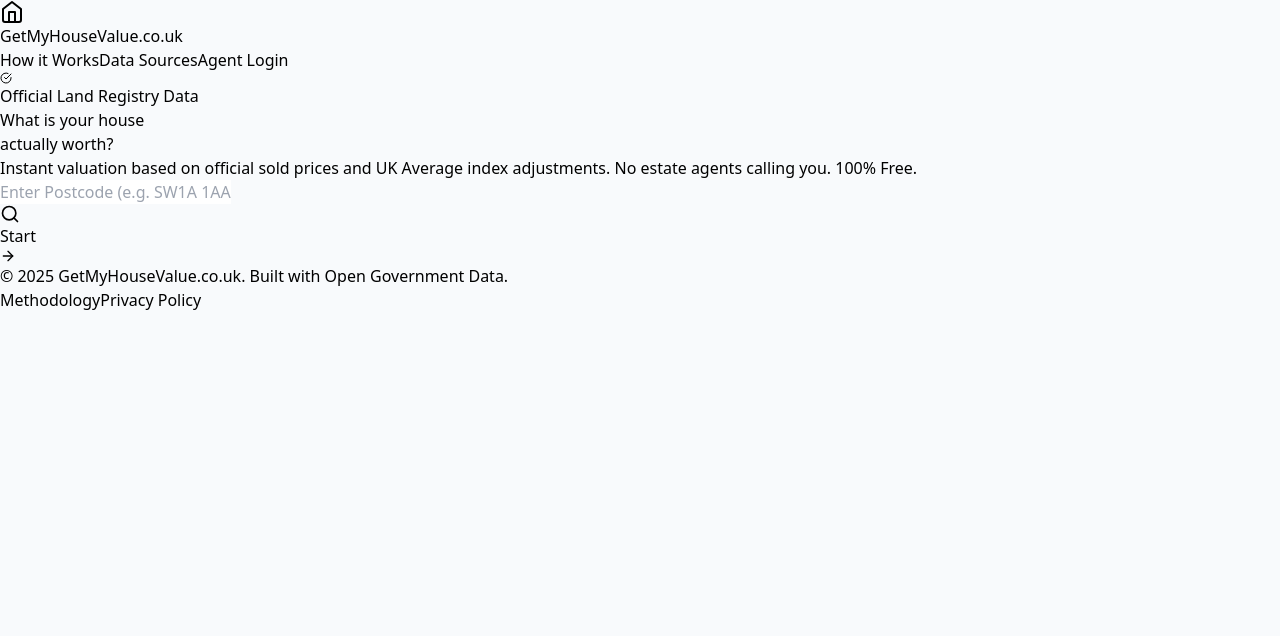
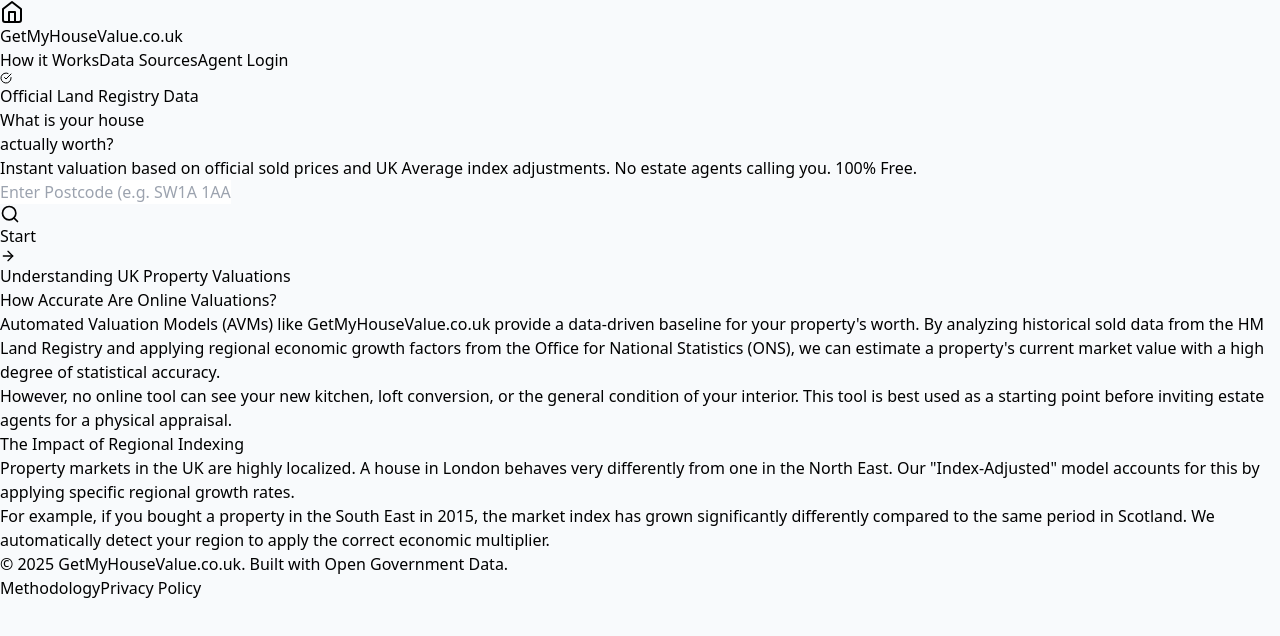
Before and after one commit to SearchIntel/getmyhousevalue-frontend, a React (Vite) app: page / in a window 1280 px wide. Shown: the top 636 px of the page. Built offline with nearby package versions, Linux system fonts and the light colour scheme.

Commit message:
Update App.jsx

```diff
--- a/src/App.jsx
+++ b/src/App.jsx
@@ -187,6 +187,28 @@ export default function App() {
       );
     }
 
+    if (page === 'privacy') {
+        return (
+          <InfoPage title="Privacy Policy" icon={ShieldCheck} onBack={() => setPage('home')}>
+            <p className="mb-4"><strong>Last Updated: December 2025</strong></p>
+            <p className="mb-4">At GetMyHouseValue.co.uk, we prioritize your privacy. We believe in transparency and collecting only what is strictly necessary to provide our service.</p>
+
+            <h3 className="font-bold text-gray-900 mt-6 mb-2">1. Information We Collect</h3>
+            <p className="mb-4">We do not require you to create an account, provide your name, or submit your email address to use this service.</p>
+            <ul className="list-disc pl-5 space-y-2 mb-4">
+              <li><strong>Search Data:</strong> We process the postcodes you enter solely to retrieve property data from the HM Land Registry and EPC Register. We do not store this data permanently linked to your identity.</li>
+              <li><strong>Usage Data:</strong> We use Google Analytics to understand how visitors interact with our website (e.g., number of visitors, pages visited). This data is anonymized.</li>
+            </ul>
+
+            <h3 className="font-bold text-gray-900 mt-6 mb-2">2. Cookies</h3>
+            <p className="mb-4">We use cookies to ensure the basic functionality of the website and for Google Analytics tracking.</p>
+
+            <h3 className="font-bold text-gray-900 mt-6 mb-2">3. Third-Party Data</h3>
+            <p className="mb-4">Our service relies on public sector information licensed under the Open Government Licence v3.0 from HM Land Registry and the Department for Levelling Up, Housing and Communities.</p>
+          </InfoPage>
+        );
+    }
+
     // Default Home Page Logic
     if (step === 1) return (
       <div className="max-w-3xl mx-auto mt-12 md:mt-20 text-center animate-in fade-in duration-700 px-6">
@@ -199,7 +221,7 @@ export default function App() {
         <p className="text-xl text-gray-500 mb-10 max-w-2xl mx-auto leading-relaxed">
           Instant valuation based on official sold prices and {region} index adjustments. No estate agents calling you. 100% Free.
         </p>
-        <form onSubmit={handleSearch} className="max-w-md mx-auto relative">
+        <form onSubmit={handleSearch} className="max-w-md mx-auto relative mb-12">
           <input
             type="text"
             placeholder="Enter Postcode (e.g. SW1A 1AA)"
@@ -213,6 +235,34 @@ export default function App() {
             {!loading && <ArrowRight size={16} />}
           </button>
         </form>
+
+        {/* --- NEW CONTENT SECTION FOR ADSENSE APPROVAL --- */}
+        <div className="text-left mt-16 pt-12 border-t border-gray-100">
+            <h2 className="text-2xl font-bold text-gray-900 mb-6">Understanding UK Property Valuations</h2>
+
+            <div className="grid md:grid-cols-2 gap-8 text-gray-600">
+                <div>
+                    <h3 className="font-bold text-emerald-800 mb-2">How Accurate Are Online Valuations?</h3>
+                    <p className="mb-4 text-sm leading-relaxed">
+                        Automated Valuation Models (AVMs) like GetMyHouseValue.co.uk provide a data-driven baseline for your property's worth. By analyzing historical sold data from the HM Land Registry and applying regional economic growth factors from the Office for National Statistics (ONS), we can estimate a property's current market value with a high degree of statistical accuracy.
+                    </p>
+                    <p className="text-sm leading-relaxed">
+                        However, no online tool can see your new kitchen, loft conversion, or the general condition of your interior. This tool is best used as a starting point before inviting estate agents for a physical appraisal.
+                    </p>
+                </div>
+                <div>
+                    <h3 className="font-bold text-emerald-800 mb-2">The Impact of Regional Indexing</h3>
+                    <p className="mb-4 text-sm leading-relaxed">
+                        Property markets in the UK are highly localized. A house in London behaves very differently from one in the North East. Our "Index-Adjusted" model accounts for this by applying specific regional growth rates.
+                    </p>
+                    <p className="text-sm leading-relaxed">
+                        For example, if you bought a property in the South East in 2015, the market index has grown significantly differently compared to the same period in Scotland. We automatically detect your region to apply the correct economic multiplier.
+                    </p>
+                </div>
+            </div>
+        </div>
+        {/* --- END CONTENT SECTION --- */}
+
       </div>
     );
 
```
